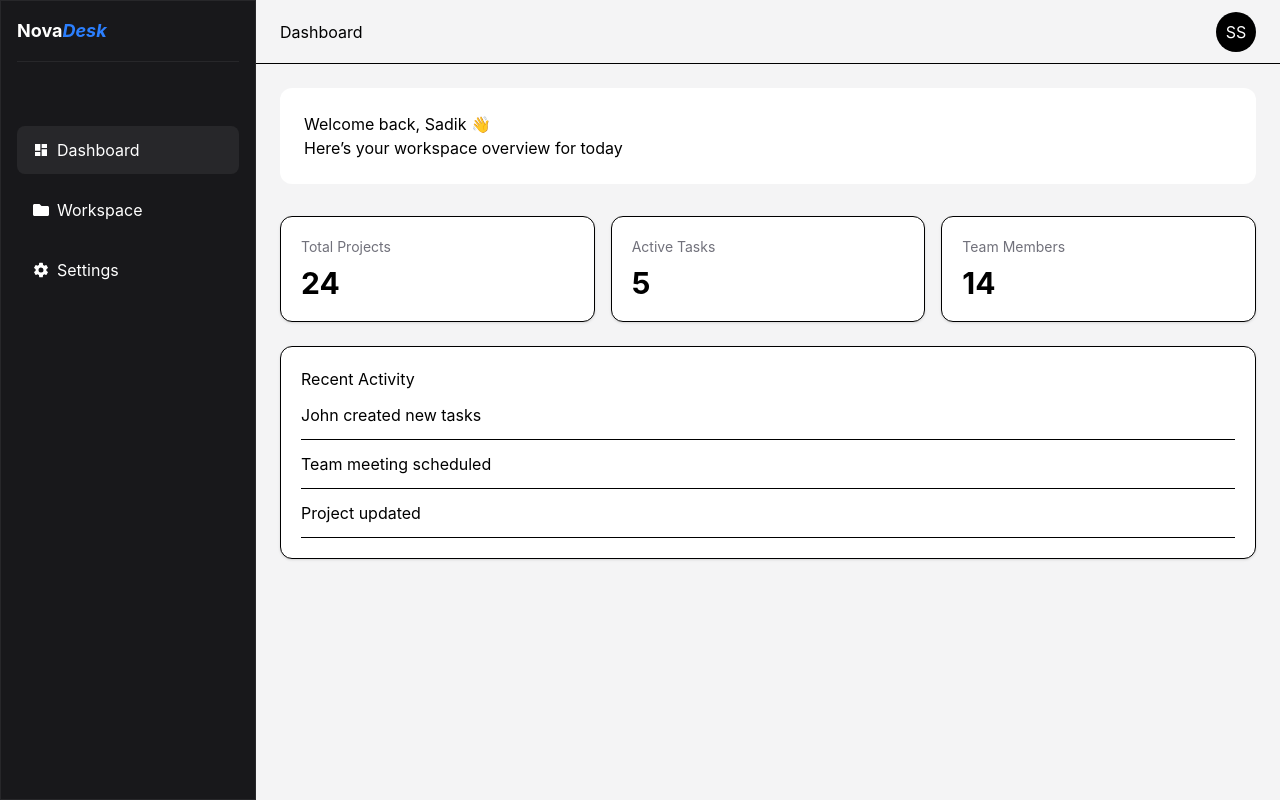
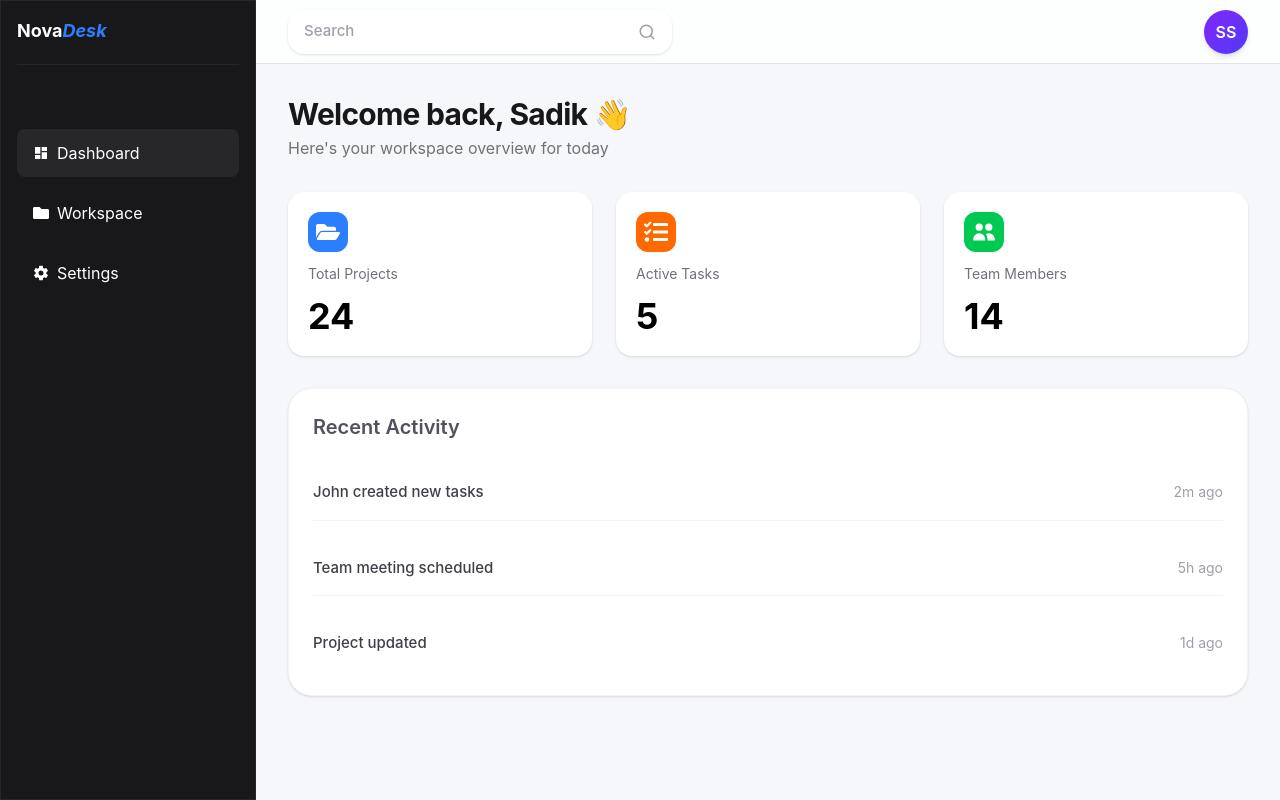
Before and after one commit to sadiksaifi9958/NovaDesk, a React (Vite) app: page / in a window 1280 px wide. Built offline with nearby package versions, Linux system fonts and the light colour scheme.

Commit message:
refine dashboard UI and improve overall layout styling

```diff
--- a/src/components/ActivityItem.jsx
+++ b/src/components/ActivityItem.jsx
@@ -1,6 +1,9 @@
 const ActivityItem = ({activity}) => {
     return(
-        <div className="flex items-center justify-between py-3 border-b">{activity}</div>
+        <div className="flex items-center justify-between py-4 border-b border-zinc-100 last:border-none">
+            <div className="text-[15px] font-medium text-zinc-700">{activity.title}</div>
+            <div className="text-sm text-zinc-400">{activity.time}</div>
+        </div>
     )
 }
 
--- a/src/components/Navbar.jsx
+++ b/src/components/Navbar.jsx
@@ -1,8 +1,14 @@
+import {FiSearch} from "react-icons/fi"
+
 const Navbar = () => {
     return (
-        <div className="w-full h-16 px-6 flex items-center justify-between border-b">
-            <div>Dashboard</div>
-            <div className="w-10 h-10 flex items-center justify-center rounded-full bg-black text-white">SS</div>
+        <div className="sticky top-0 z-50 w-full h-16 px-8 flex items-center justify-between border-b border-zinc-200 bg-white/80 backdrop-blur-md">
+            <div className="w-full max-w-sm h-11 bg-white rounded-2xl flex items-center px-4 shadow-sm focus-within:ring-2 focus-within:ring-violet-500/20">
+                <input className="flex-1 outline-none text-[15px] font-medium placeholder:text-zinc-400" placeholder="Search" />
+                <button className="text-zinc-400 text-[18px] flex items-center justify-center hover:text-violet-500 transition-colors duration-200"><FiSearch/></button>
+            </div>
+
+            <div className="w-11 h-11 flex items-center justify-center rounded-full bg-linear-to-br from-violet-600 to-indigo-600 text-white font-semibold shadow-md hover:scale-105 transition-transform duration-200 cursor-pointer">SS</div>
         </div>
     )
 }
--- a/src/components/Sidebar.jsx
+++ b/src/components/Sidebar.jsx
@@ -4,7 +4,7 @@ import { sidebarLinks } from "../constants/sidebarData"
 const Sidebar = () => {
     return (
         <div className="flex flex-col p-4 md:h-screen w-full md:w-64 border bg-zinc-900 text-white border-r border-zinc-800">
-            <div className="font-bold text-lg mb-8 pb-4 border-b border-zinc-800 ">Nova<span className="italic text-blue-500 ">Desk</span></div>
+            <div className="font-bold text-lg mb-8 h-12 border-b border-zinc-800">Nova<span className="italic text-blue-500 ">Desk</span></div>
             <div className="flex flex-row md:flex-col gap-3 mt-8">
 
                 {sidebarLinks.map((data) => (
--- a/src/components/StatCard.jsx
+++ b/src/components/StatCard.jsx
@@ -1,8 +1,9 @@
-const StatCard = ({ title, content }) => {
+const StatCard = ({ title, content, icon, iconBoxColor }) => {
     return (
-        <div className="bg-white rounded-xl p-5 border shadow-sm">
+        <div className="bg-white rounded-2xl p-5 shadow-sm transition-all duration-300 hover:-translate-y-1 hover:shadow-md hover:scale-[1.02] flex flex-col gap-3 cursor-pointer">
+            <div className={`w-10 h-10 flex items-center justify-center text-2xl rounded-xl text-white ${iconBoxColor}`}>{icon}</div>
             <div className="text-sm text-zinc-500">{title}</div>
-            <div className="text-3xl font-bold mt-2">{content}</div>
+            <div className="text-4xl font-bold">{content}</div>
         </div>
     )
 }
--- a/src/constants/dashboardData.js
+++ /dev/null
@@ -1,11 +0,0 @@
-export const statsData = [
-    { title: "Total Projects", content: 24 },
-    { title: "Active Tasks", content: 5 },
-    { title: "Team Members", content: 14 }
-]
-
-export const recentActivities = [
-    "John created new tasks",
-    "Team meeting scheduled",
-    "Project updated",
-]
--- /dev/null
+++ b/src/constants/dashboardData.jsx
@@ -0,0 +1,17 @@
+import {FaFolderOpen}from "react-icons/fa"
+import {FaTasks} from "react-icons/fa"
+import {HiUsers} from "react-icons/hi"
+
+
+
+export const statsData = [
+    { title: "Total Projects", content: 24, icon: <FaFolderOpen/>, iconBoxColor: "bg-blue-500" },
+    { title: "Active Tasks", content: 5, icon: <FaTasks/>, iconBoxColor: "bg-orange-500"},
+    { title: "Team Members", content: 14, icon: <HiUsers/>, iconBoxColor: "bg-green-500" }
+]
+
+export const recentActivities = [
+    {title: "John created new tasks", time: "2m ago"},
+    {title: "Team meeting scheduled", time: "5h ago"},
+    {title: "Project updated", time: "1d ago"},
+]
--- a/src/layouts/DashboardLayout.jsx
+++ b/src/layouts/DashboardLayout.jsx
@@ -5,11 +5,13 @@ import { Outlet } from "react-router-dom"
 
 const DashboardLayout = () => {
     return (
-        <div className="flex flex-col md:flex-row h-screen bg-zinc-100">
+        <div className="flex flex-col md:flex-row h-screen overflow-hidden">
             <Sidebar />
-            <div className="flex flex-col flex-1 min-h-screen">
+            <div className="flex flex-col flex-1 bg-[#f5f7fb] overflow-hidden">
                 <Navbar />
-                <Outlet />
+                <div className="flex-1 overflow-y-auto">
+                    <Outlet />
+                </div>
             </div>
         </div>
     )
--- a/src/pages/Dashboard.jsx
+++ b/src/pages/Dashboard.jsx
@@ -1,38 +1,51 @@
 import StatCard from "../components/StatCard"
 import ActivityItem from "../components/ActivityItem"
-import {statsData, recentActivities} from "../constants/dashboardData"
+import { statsData, recentActivities } from "../constants/dashboardData"
 
 const Dashboard = () => {
 
-    return <div className="p-6 space-y-6">
+    return (
+        <div className="p-8 flex flex-col gap-8">
 
-        <div className="p-6 bg-white rounded-xl mb-8">
-            <h1>Welcome back, Sadik 👋</h1>
-            <h6>Here’s your workspace overview for today</h6>
+            <div>
+                <h1 className="text-3xl font-bold tracking-tight text-zinc-900">
+                    Welcome back, Sadik 👋
+                </h1>
+
+                <p className="text-zinc-500 mt-1">
+                    Here's your workspace overview for today
+                </p>
             </div>
-        <div className="grid grid-cols-1 md:grid-cols-2 lg:grid-cols-3 gap-4">
 
-            {statsData.map(
-                (e) => (
+            <div className="grid grid-cols-1 md:grid-cols-2 lg:grid-cols-3 gap-6">
+                {statsData.map((e) => (
                     <StatCard
                         key={e.title}
                         title={e.title}
-                        content={e.content} />
+                        content={e.content}
+                        icon={e.icon}
+                        iconBoxColor={e.iconBoxColor}
+                    />
                 ))}
-
             </div>
 
-        <div className="bg-white rounded-xl p-5 border shadow-sm">Recent Activity
+            <div className="bg-white rounded-3xl p-6 shadow-sm border border-zinc-100">
+                <h2 className="text-xl font-semibold text-zinc-600 mb-6">
+                    Recent Activity
+                </h2>
 
+                <div className="space-y-5">
                     {recentActivities.map((activity) => (
                         <ActivityItem
                             key={activity}
-                    activity={activity} />
-            ))
-            }
+                            activity={activity}
+                        />
+                    ))}
+                </div>
+            </div>
 
         </div>
-    </div>
+    )
 }
 
 export default Dashboard
```
Lines whose indentation alone changed are shown as unchanged.
